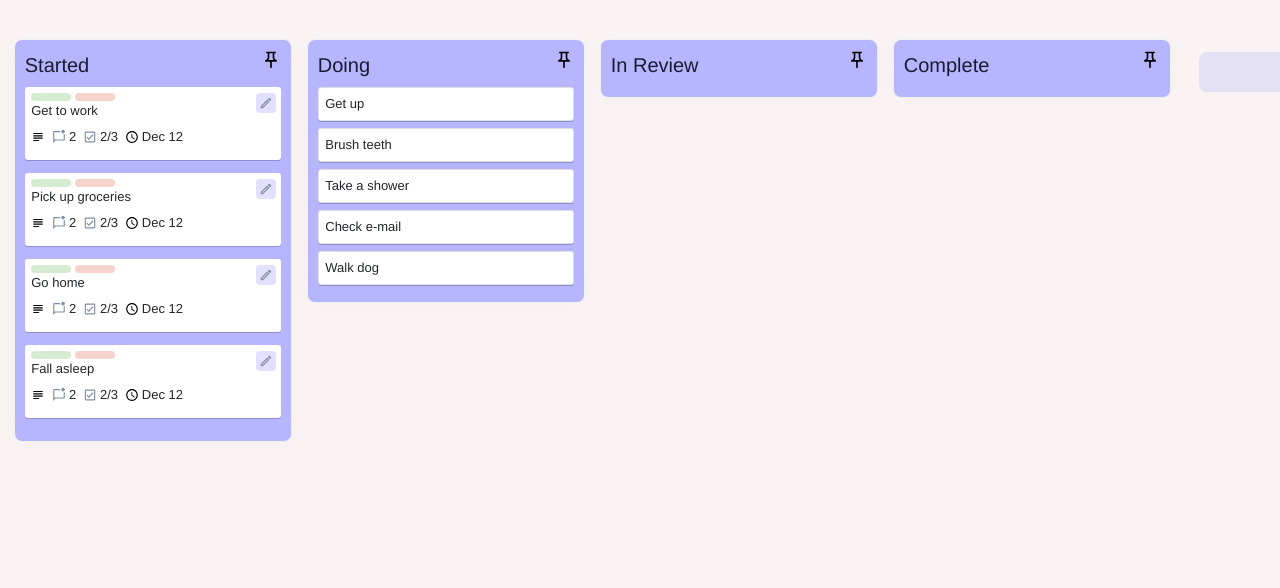
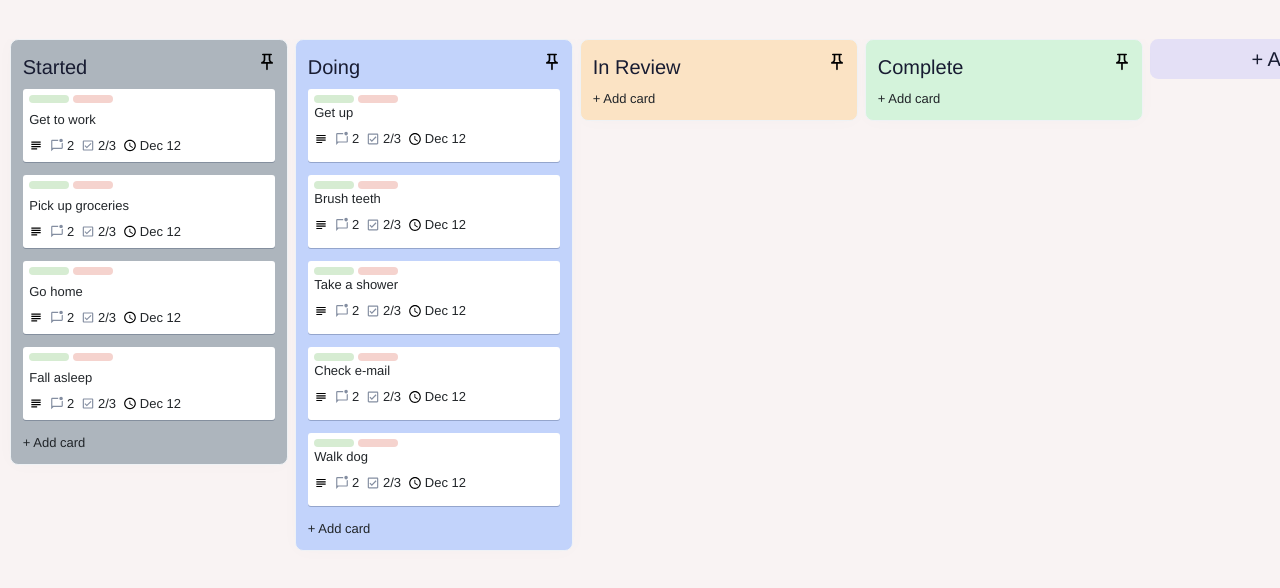
Before and after one commit to tranminhtien31166/task-management, an Angular app: page / in a window 1280 px wide. Shown: the top 588 px of the page. Built offline with nearby package versions, Linux system fonts and the light colour scheme.

Commit message:
[update] updte layout

```diff
--- a/src/app/app.component.css
+++ b/src/app/app.component.css
@@ -17,7 +17,6 @@
     box-sizing: border-box;
     display: inline-block;
     height: 100%;
-    margin: 0 4px;
     vertical-align: top;
     white-space: nowrap;
     width: 285px;
@@ -25,7 +24,6 @@
 .task-colum-add{
     box-sizing: border-box;
     display: inline-block;
-    margin: 0 4px;
     vertical-align: top;
     white-space: nowrap;
     width: 285px;
@@ -36,13 +34,24 @@
     display: flex;
     flex-direction: column;
     min-width: 0;
-    padding: 10px;
+    padding: 12px;
     word-wrap: break-word;
-    background-color: #B8B5FF;
     background-clip: border-box;
     border: 1px solid #eff2f5;
     border-radius: .625rem;
     box-shadow: 0 0 20px 0 rgb(76 87 125 / 2%);
+}
+.task-start{
+    background-color: #adb5bd;
+}
+.task-doing{
+    background-color: #c2d3fb;
+}
+.task-review{
+    background-color: #fbe3c4;
+}
+.task-done{
+    background-color: #d4f3db;
 }
 .task-add{
     text-align: center;
@@ -76,12 +85,20 @@
 .example-box:hover{
     background-color: #f4f8fa;
 }
+.example-box:hover .edit{
+    display: block;
+
+}
 .example-box .edit{
     padding: 3px;
     position: absolute;
     right: 5px;
+
+    border-radius: 4px;
+    display: none;
+}
+.example-box .edit:hover{
     background-color: #b8b5ff6b;
-    border-radius: 4px;
 }
 .label{
     width: 40px;
--- a/src/app/app.component.html
+++ b/src/app/app.component.html
@@ -1,8 +1,6 @@
-<!-- <h2>Tasks</h2> -->
-
 <div class="board mt-5 container-fluid" cdkDropListGroup>
   <div class="task-colum pe-2">
-    <div class="task">
+    <div class="task task-start">
       <div class="task-title pb-2">
         <img class="pin" src="assets/icon/location.svg" />
         <span>Started</span>
@@ -15,6 +13,52 @@
           (cdkDropListDropped)="drop($event)"
         >
           <div class="example-box p-2 mb-3" *ngFor="let item of todo" cdkDrag>
+            <img class="edit" src="assets/icon/edit.svg" />
+            <div class="d-flex flex-wrap">
+              <span class="label label-success me-1"></span>
+              <span class="label label-danger me-1"></span>
+            </div>
+            <div class="py-2">
+              <span>{{ item }}</span>
+            </div>
+
+            <div class="task-footer d-flex justify-content-start">
+              <img src="assets/icon/subject.svg" />
+              <div class="d-flex justify-content-start ms-2">
+                <img src="assets/icon/chat.svg" />
+                <span class="ms-1">2</span>
+              </div>
+              <div class="d-flex justify-content-start ms-2">
+                <img src="assets/icon/checkbox.svg" />
+                <span class="ms-1">2/3</span>
+              </div>
+              <div class="d-flex justify-content-start ms-2">
+                <img src="assets/icon/clock.svg" />
+                <span class="ms-1">Dec 12</span>
+              </div>
+            </div>
+          </div>
+
+          <div class="cursor">+ Add card</div>
+        </div>
+      </div>
+    </div>
+  </div>
+
+  <div class="task-colum pe-2">
+    <div class="task task-doing">
+      <div class="task-title pb-2">
+        <img class="pin" src="assets/icon/location.svg" />
+        <span>Doing</span>
+      </div>
+      <div class="task-body">
+        <div
+          cdkDropList
+          [cdkDropListData]="done"
+          class="example-list"
+          (cdkDropListDropped)="drop($event)"
+        >
+          <div class="example-box p-2 mb-3" *ngFor="let item of done" cdkDrag>
             <img class="edit" src="assets/icon/edit.svg" />
             <div class="d-flex flex-wrap">
               <span class="label label-success me-1"></span>
@@ -40,60 +84,40 @@
               </div>
             </div>
           </div>
+          <div class="cursor">+ Add card</div>
         </div>
       </div>
     </div>
   </div>
 
   <div class="task-colum pe-2">
-    <div class="task">
+    <div class="task task-review">
       <div class="task-title pb-2">
         <img class="pin" src="assets/icon/location.svg" />
-        <span>Doing</span>
+        <span>In Review</span>
       </div>
       <div class="task-body">
-        <div
-          cdkDropList
-          [cdkDropListData]="done"
-          class="example-list"
-          (cdkDropListDropped)="drop($event)"
-        >
-          <div
-            class="example-box card p-2 mb-2"
-            *ngFor="let item of done"
-            cdkDrag
-          >
-            {{ item }}
-          </div>
-        </div>
+        <div class="cursor">+ Add card</div>
       </div>
     </div>
   </div>
 
   <div class="task-colum pe-2">
-    <div class="task">
-      <div class="task-title pb-2">
-        <img class="pin" src="assets/icon/location.svg" />
-        <span>In Review</span>
-      </div>
-      <div class="task-body"></div>
-    </div>
-  </div>
-
-  <div class="task-colum pe-2">
-    <div class="task">
+    <div class="task task-done">
       <div class="task-title pb-2">
         <img class="pin" src="assets/icon/location.svg" />
         <span>Complete</span>
       </div>
-      <div class="task-body"></div>
+      <div class="task-body">
+        <div class="cursor">+ Add card</div>
+      </div>
     </div>
   </div>
 
-  <div class="task-colum-add p-3">
+  <div class="task-colum-add">
     <div class="task-add">
       <div class="task-title">
-        <span>Add new +</span>
+        <span>+ Add list</span>
       </div>
       <div class="task-body"></div>
     </div>
--- a/src/styles.css
+++ b/src/styles.css
@@ -10,3 +10,6 @@ body, html {
     -moz-osx-font-smoothing: grayscale;
     background-color: #F9F3F3;
 }
+.cursor{
+    cursor: pointer;
+}
```
